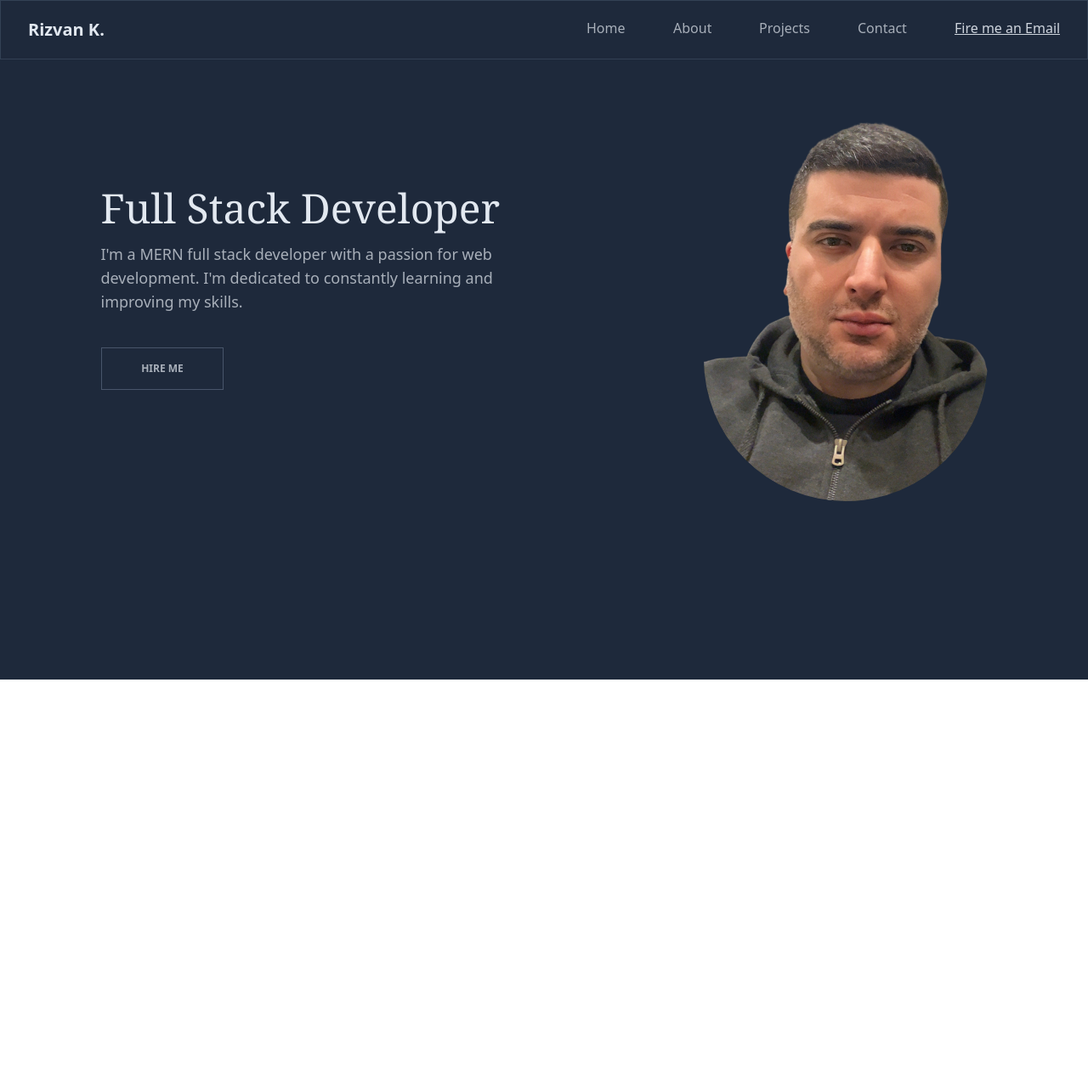
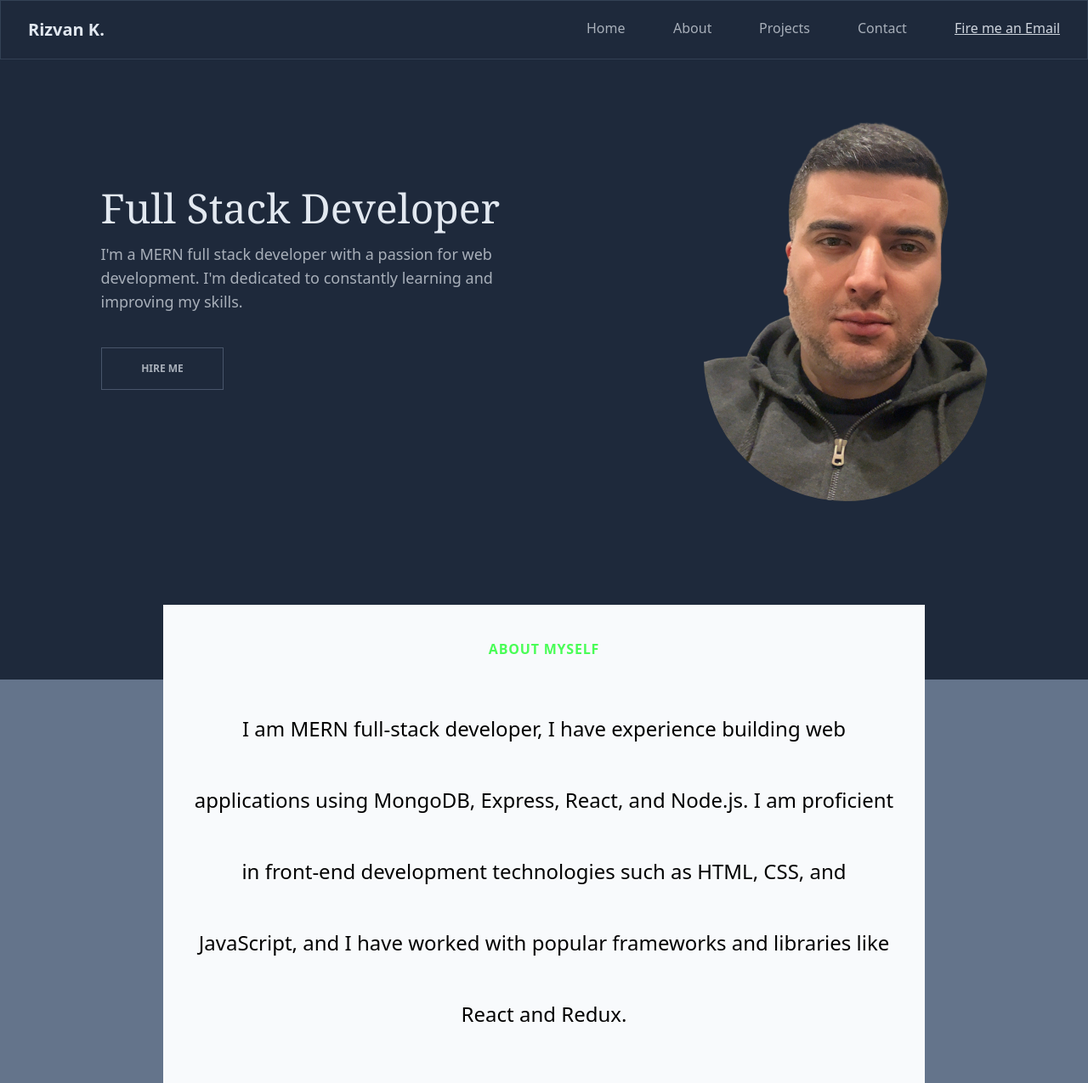
Before and after one commit to rizvan555/My_Portfolio, a React (Create React App) app: page / in a window 1280 px wide. Shown: the top 1275 px of the page at 85% size. Before the commit the page ends 800 px from the top, so only its background shows below. Built offline with nearby package versions, Linux system fonts and the light colour scheme; the HTML template or start-up script is replaced by a standard one.

Commit message:
added second page and used hover.css

```diff
--- a/src/App.tsx
+++ b/src/App.tsx
@@ -1,42 +1,13 @@
 import React from 'react';
-import myPhoto from './resource/images/myPhoto.png';
+import Page1 from './pages/page1';
+import Page2 from './pages/page2';
 
 function App() {
-  const navbar = ['Home', 'About', 'Projects', 'Contact', 'Fire me an Email'];
   return (
-    <section className="h-[100vh] bg-slate-800 text-slate-200/70">
-      <header className="flex justify-between px-8 py-5 border border-slate-700">
-        <h2 className=" font-bold text-xl text-slate-200/100">Rizvan K.</h2>
-        <nav>
-          <ul className="flex gap-14 cursor-pointer">
-            {navbar.map((nav) => {
-              return (
-                <li className=" last-of-type:underline last-of-type:text-slate-200/90 hvr-underline-from-center pb-1">
-                  {nav}
-                </li>
-              );
-            })}
-          </ul>
-        </nav>
-      </header>
-      <main className=" flex items-center p-5 justify-around">
-        <section className=" w-[40vw]">
-          <h1 className=" text-5xl mb-4 text-slate-200/100 font-serif">
-            Full Stack Developer
-          </h1>
-          <h4 className=" mb-10 text-lg font-light">
-            I'm a MERN full stack developer with a passion for web development.
-            I'm dedicated to constantly learning and improving my skills.
-          </h4>
-          <button className=" border border-slate-500/60 w-36 p-4 text-xs font-bold hvr-bounce-to-right">
-            HIRE ME
-          </button>
-        </section>
-        <section>
-          <img src={myPhoto} alt="my-photo" className=" rounded-full z-10" />
-        </section>
-      </main>
-    </section>
+    <div>
+      <Page1 />
+      <Page2 />
+    </div>
   );
 }
 
--- /dev/null
+++ b/src/pages/page1.tsx
@@ -0,0 +1,44 @@
+import React from 'react';
+import myPhoto from '../resource/images/myPhoto.png';
+
+function Page1() {
+  const navbar = ['Home', 'About', 'Projects', 'Contact', 'Fire me an Email'];
+
+  return (
+    <div className="h-[100vh] bg-slate-800 text-slate-200/70">
+      <header className="flex justify-between px-8 py-5 border border-slate-700">
+        <h2 className=" font-bold text-xl text-slate-200/100">Rizvan K.</h2>
+        <nav>
+          <ul className="flex gap-14 cursor-pointer">
+            {navbar.map((nav) => {
+              return (
+                <li className=" last-of-type:underline last-of-type:text-slate-200/90 hvr-underline-from-center pb-1">
+                  {nav}
+                </li>
+              );
+            })}
+          </ul>
+        </nav>
+      </header>
+      <main className=" flex items-center p-5 justify-around">
+        <section className=" w-[40vw]">
+          <h1 className=" text-5xl mb-4 text-slate-200/100 font-serif">
+            Full Stack Developer
+          </h1>
+          <h4 className=" mb-10 text-lg font-light">
+            I'm a MERN full stack developer with a passion for web development.
+            I'm dedicated to constantly learning and improving my skills.
+          </h4>
+          <button className=" border border-slate-500/60 w-36 p-4 text-xs font-bold hvr-bounce-to-right">
+            HIRE ME
+          </button>
+        </section>
+        <section>
+          <img src={myPhoto} alt="my-photo" className=" rounded-full z-10" />
+        </section>
+      </main>
+    </div>
+  );
+}
+
+export default Page1;
--- /dev/null
+++ b/src/pages/page2.tsx
@@ -0,0 +1,55 @@
+import React from 'react';
+
+function Page2() {
+  const skills = [
+    'Html',
+    'Css',
+    'Grid',
+    'Tailwind',
+    'Bootstrap',
+    'JavaScript',
+    'ReactJS',
+    'Material UI',
+    'NodeJS',
+    'Express',
+    'Material UI',
+    'Git',
+    'GitHub',
+    'VSCode',
+  ];
+  return (
+    <section className=" bg-slate-500 h-[100vh] flex justify-center items-center">
+      <div className=" flex flex-col items-center text-center bg-slate-50 w-[70vw] px-8">
+        <span className=" py-10 tracking-wider text-[#49fd56] font-bold">
+          ABOUT MYSELF
+        </span>
+        <h2 className=" text-2xl leading-extra-loose">
+          I am MERN full-stack developer, I have experience building web
+          applications using MongoDB, Express, React, and Node.js. I am
+          proficient in front-end development technologies such as HTML, CSS,
+          and JavaScript, and I have worked with popular frameworks and
+          libraries like React and Redux.
+        </h2>
+        <button className=" px-7 py-5 w-72 border border-slate-100/50 m-10 font-bold bg-[#49fd56]">
+          DOWNLOAD RESUME
+        </button>
+        <div className=" border border-slate-600 w-[60vw]" />
+        <span className=" py-4">Skills</span>
+        <ul className="flex justify-center gap-4 w-[60vw] flex-wrap py-7">
+          {skills.map((skill) => {
+            return (
+              <li className=" w-[10vw] hvr-shutter-out-vertical ">{skill}</li>
+            );
+          })}
+        </ul>
+        <p className="w-[60vw] py-5">
+          I am also experienced in back-end development with Node.js and have
+          worked with various APIs and databases to build scalable and robust
+          applications.
+        </p>
+      </div>
+    </section>
+  );
+}
+
+export default Page2;
--- a/tailwind.config.js
+++ b/tailwind.config.js
@@ -1,11 +1,13 @@
 /** @type {import('tailwindcss').Config} */
 module.exports = {
-  content: [
-    "./index.html",
-    "./src/**/*.{js,ts,jsx,tsx}",
-  ],
+  content: ['./index.html', './src/**/*.{js,ts,jsx,tsx}'],
   theme: {
-    extend: {},
+    extend: {
+      lineHeight: {
+        'extra-loose': '3.5',
+        12: '3rem',
+      },
+    },
   },
   plugins: [],
-}
+};
```
